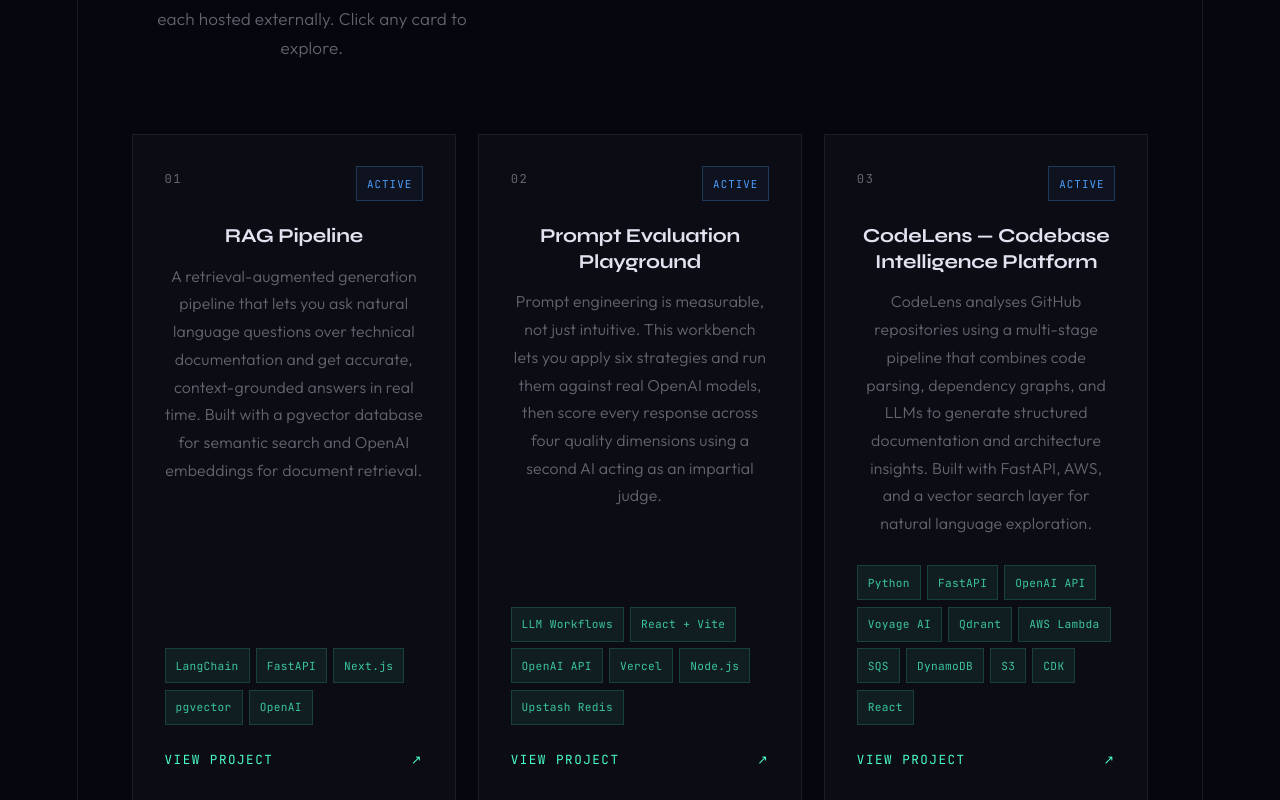
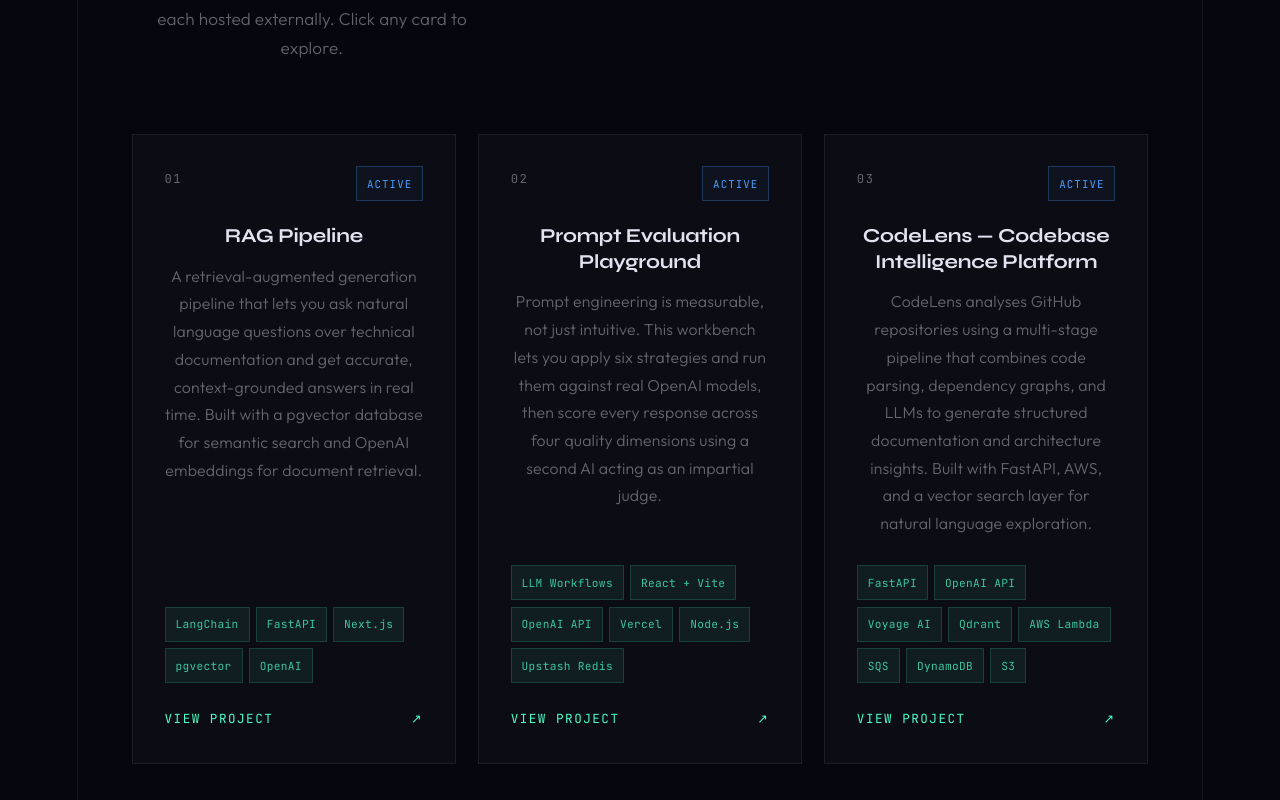
Before and after one commit to silasrp/my-portfolio, a React (Vite) app: page / in a window 1280 px wide. Shown: the part 1120-1920 px from the top of the page. Built offline with nearby package versions, Linux system fonts and the light colour scheme.

Commit message:
Adjusting tags

```diff
--- a/src/Portfolio.jsx
+++ b/src/Portfolio.jsx
@@ -433,7 +433,7 @@
     id: "03",
     title: "CodeLens — Codebase Intelligence Platform",
     desc:  "CodeLens analyses GitHub repositories using a multi-stage pipeline that combines code parsing, dependency graphs, and LLMs to generate structured documentation and architecture insights. Built with FastAPI, AWS, and a vector search layer for natural language exploration.",
-    tags:  ["Python", "FastAPI", "OpenAI API", "Voyage AI", "Qdrant", "AWS Lambda", "SQS", "DynamoDB", "S3", "CDK", "React"],
+    tags:  ["FastAPI", "OpenAI API", "Voyage AI", "Qdrant", "AWS Lambda", "SQS", "DynamoDB", "S3"],
     link:  "http://codelens-frontend-017562255303.s3-website.eu-west-2.amazonaws.com/",
     status: "Active",
   },
```
